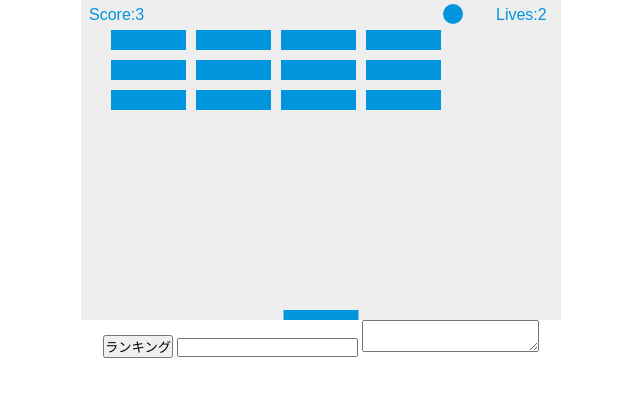
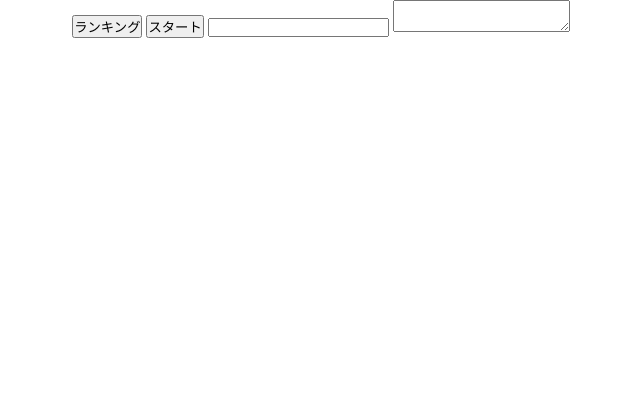
Before and after one commit to jitsunarii/New_canvas, a plain HTML site: page main.html in a window 1280 px wide. Shown: the whole page, without its empty margins (319-959 px from the left). Drawn offline with nearby package versions, Linux system fonts and the light colour scheme.

Commit message:
スタート機能追加

```diff
--- a/main.html
+++ b/main.html
@@ -24,14 +24,20 @@
 </head>
 
 <body>
-    <canvas id="myCanvas" width="480" height="320"></canvas>
+    <canvas id="myCanvas" width="480" height="320" style="display:none;"></canvas>
     <button>ランキング</button>
+    <button id="start">スタート</button>
     <input type="text" id="input">
     <textarea id="text_area"></textarea>
     <!-- jquery -->
     <script src="https://code.jquery.com/jquery-3.6.0.min.js"></script>
     <script>
         $(document).ready(function () {
+            $("#start").on("click", function () {
+                setTimeout(function () {
+                    $("#myCanvas").css("display", "block");
+
+
                     //要素の参照
                     const canvas = $("#myCanvas").get(0);
                     //2D描画コンテキスト=キャンバスに描画するために使うツール
@@ -43,9 +49,9 @@
                     let x = canvas.width / 2;
                     let y = canvas.height - 30;
                     //円の横に動く速さ
-            let dx = 2;
+                    let dx = 5;
                     //円の縦に動く速さ
-            let dy = -2;
+                    let dy = -5;
                     //バーの高さ
                     const paddleHeight = 10;
                     //バーの幅
@@ -263,8 +269,8 @@
                                 else {
                                     x = canvas.width / 2;
                                     y = canvas.height - 30;
-                            dx = 3;
-                            dy = -3;
+                                    dx = 5;
+                                    dy = -5;
                                     paddleX = (canvas.width - paddleWidth) / 2;
                                 }
                             }
@@ -284,6 +290,8 @@
 
 
                     draw();
+                }, 1000);
+            });
         });
     </script>
 </body>
```
Lines whose indentation alone changed are shown as unchanged.
